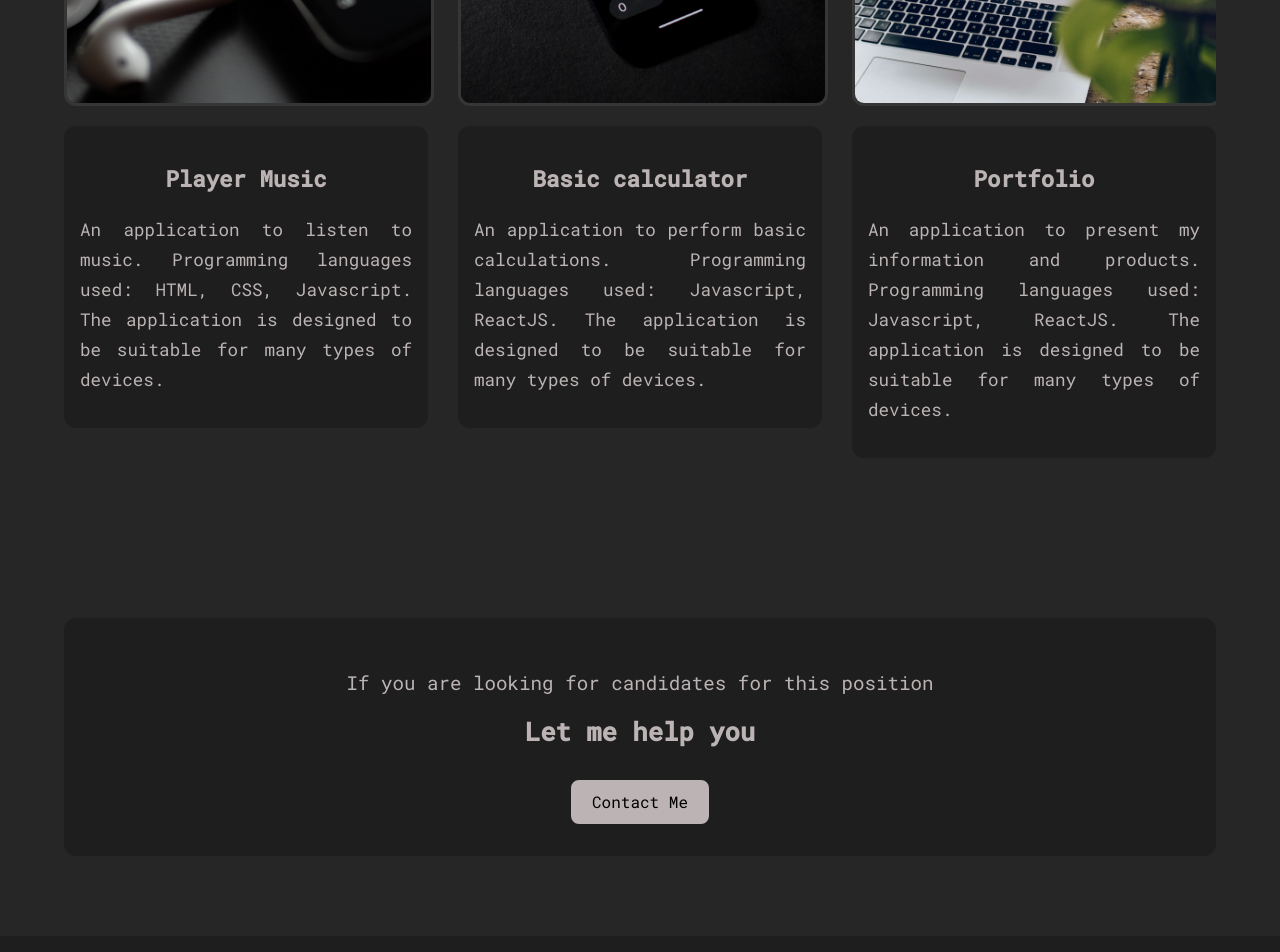
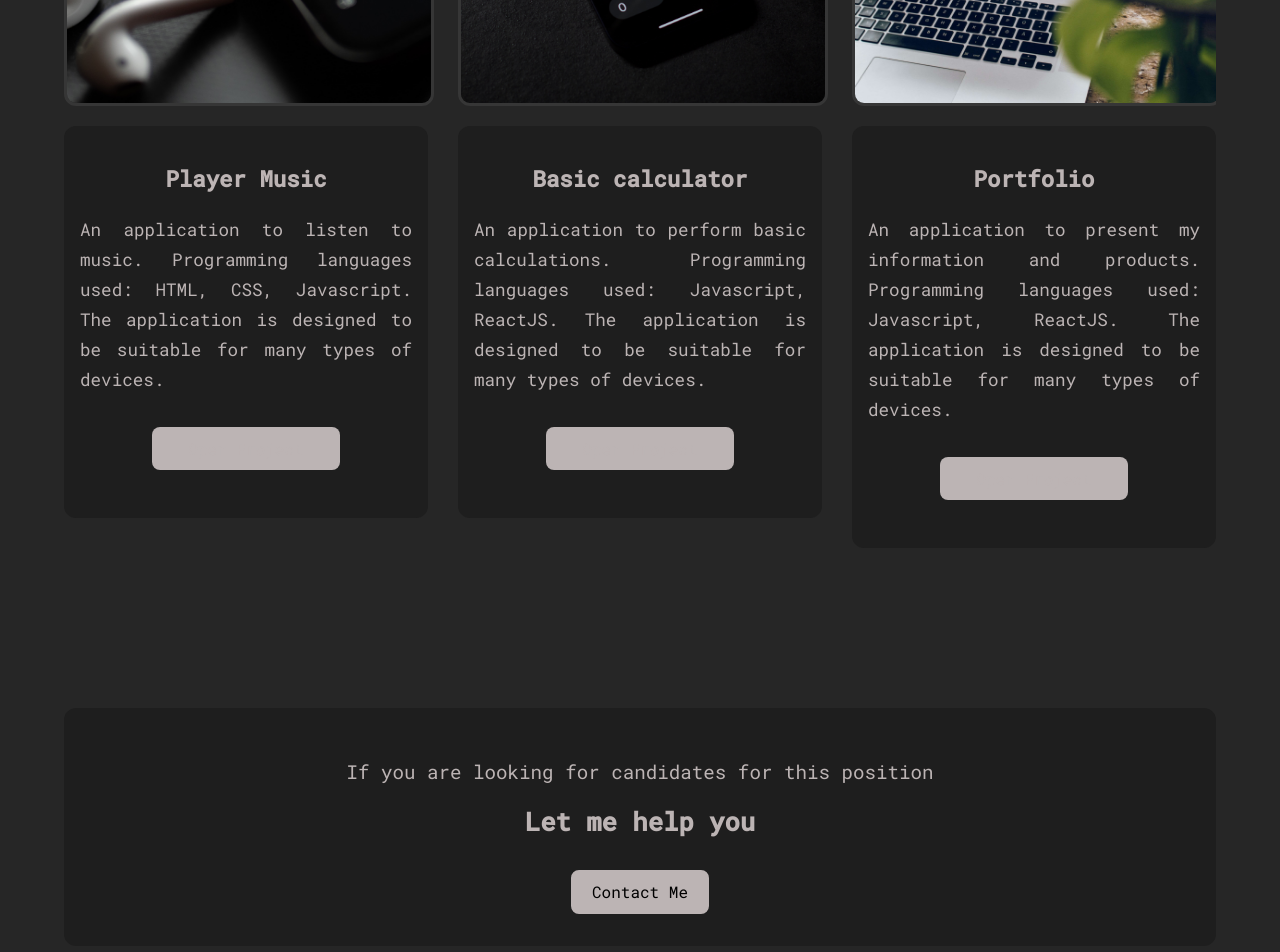
Before and after one commit to thieennt1912/portfolio, a React (Create React App) app: page / in a window 1280 px wide. Shown: the part 2222-3174 px from the top of the page. Built offline with nearby package versions, Linux system fonts and the light colour scheme.

Commit message:
Update ProjectItem.js

```diff
--- a/src/components/ProjectItem.js
+++ b/src/components/ProjectItem.js
@@ -37,9 +37,38 @@ const ProjectItemStyles = styled.div`
     margin-top: 1rem;
     line-height: 1.7;
   }
+  .projectItem__link {
+    width: 50%;
+    margin: 2rem auto;
+    padding: 0.7rem;
+    border-radius: 8px;
+    background-color: #BCB4B4;
+    text-align: center;
+  }
+  .projectItem__link:hover {
+    cursor: pointer;
+    background-color: #262626;
+    border: 2px solid #BCB4B4;
+    transition: 0.3s ease transform;
+    a {
+      text-decoration: none;
+      color: #BCB4B4;
+    }
+  }
   @media only screen and (max-width: 768px) {
     .projectItem__img {
       height: 350px;
+    }
+    .projectItem__desc {
+      font-size: 0.9rem;
+    }
+
+    .projectItem__link {
+      width: 80%;
+      margin: 2rem auto;
+      a {
+        font-size: 0.9rem;
+      }
     }
   }
 `;
@@ -48,18 +77,19 @@ export default function ProjectItem({
   img = ProjectImg,
   title = 'Project Name',
   desc = 'Lorem Ipsum is simply dummy text of the printing and typesetting industry.',
-  path = ''
+  link = ''
 }) {
   return (
     <ProjectItemStyles>
-      <a href={path} className="projectItem__img">
+      <a href={link} target="_blank" className="projectItem__img">
         <img src={img} alt="project img" />
       </a>
       <div className="projectItem__info">
-        <a href={path}>
           <h3 className="projectItem__title">{title}</h3>
-        </a>
         <p className="projectItem__desc">{desc}</p>
+        <div className="projectItem__link">
+          <a href={link} target="_blank">Open Project</a>
+        </div>
       </div>
     </ProjectItemStyles>
   );
```
